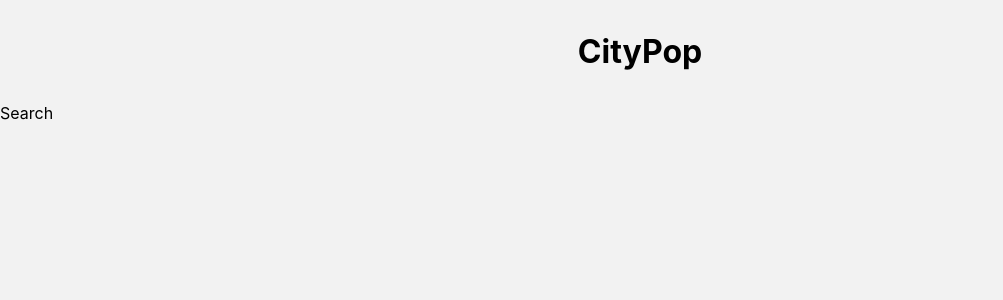
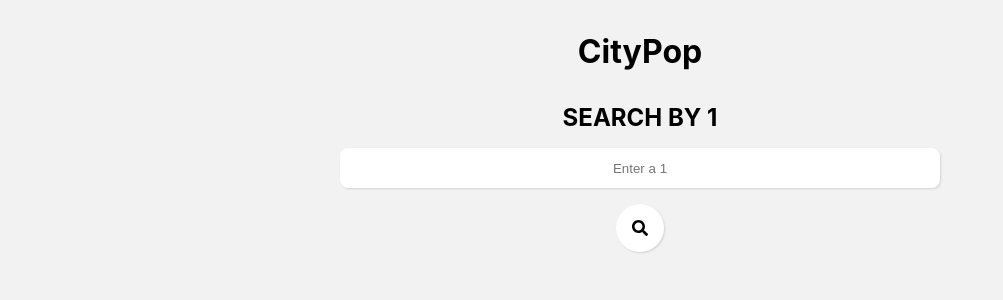
Before and after one commit to obennet/weknowit, a React (Create React App) app in the folder weknowit/: page /search/1 in a window 1280 px wide. Shown: the top 300 px of the page, without its empty margins (0-1003 px from the left). Built offline with nearby package versions, Linux system fonts and the light colour scheme.

Commit message:
created search bar component  with icon

```diff
--- a/weknowit/package.json
+++ b/weknowit/package.json
@@ -12,6 +12,7 @@
     "@types/react-dom": "^17.0.9",
     "react": "^17.0.2",
     "react-dom": "^17.0.2",
+    "react-icons": "^4.2.0",
     "react-router-dom": "^5.3.0",
     "react-scripts": "4.0.3",
     "typescript": "^4.4.2",
--- a/weknowit/src/components/Button/button.css
+++ b/weknowit/src/components/Button/button.css
@@ -7,9 +7,6 @@
     background-color: #FFF;
     border-radius: 8px;
     box-shadow: 1px 1px 2px lightgrey;
-}
-
-.button-container:hover {
     cursor: pointer;
 }
 
--- /dev/null
+++ b/weknowit/src/components/SearchBar/index.tsx
@@ -0,0 +1,42 @@
+import React, {CSSProperties, useState} from "react";
+import "./searchBar.css";
+import { FaSearch } from 'react-icons/fa';
+
+
+interface TextInputProps {
+    placeholder?: string;
+    style?: CSSProperties;
+}
+
+export const SearchBar = ({placeholder, style}: TextInputProps) => {
+
+    const [input, setInput] = useState<string>("");
+
+    const handleKeyDown = (e: { key: string; }) => {
+        if (e.key === 'Enter') {
+            search();
+            setInput("");
+        }
+    }
+
+    const handleOnChange = (e: React.ChangeEvent<HTMLInputElement>) => {
+        setInput(e.target.value)
+    }
+
+    const search = () => {
+        console.log("search");
+    }
+
+    return (
+        <div className={"search-bar-container"}>
+            <input className={"input"} style={style} type={"text"} value={input} onChange={handleOnChange}
+                   placeholder={placeholder} onKeyDown={handleKeyDown}/>
+
+                   <div className={"search-icon-container"} onClick={() => search()}>
+                       <FaSearch />
+                   </div>
+
+
+        </div>
+    )
+}
--- /dev/null
+++ b/weknowit/src/components/SearchBar/searchBar.css
@@ -0,0 +1,33 @@
+.search-bar-container {
+    display: flex;
+    align-items: center;
+    flex-direction: column;
+}
+
+.input {
+    width: 600px;
+    height: 40px;
+    background-color: #FFF;
+    border: 0;
+    border-radius: 8px;
+    box-shadow: 1px 1px 2px lightgrey;
+    outline: none;
+    text-align: center;
+    margin-bottom: 16px;
+}
+
+.search-icon-container {
+    display: flex;
+    align-items: center;
+    justify-content: center;
+    background-color: white;
+    border-radius: 50%;
+    width: 48px;
+    height: 48px;
+    box-shadow: 1px 1px 2px lightgrey;
+    cursor: pointer;
+}
+
+.search-icon-container:active {
+    transform: scale(0.97);
+}
--- a/weknowit/src/pages/Home/index.tsx
+++ b/weknowit/src/pages/Home/index.tsx
@@ -1,7 +1,7 @@
 import React, {useEffect} from "react";
 import "./home.css"
 import {Button} from "../../components/Button";
-import { useHistory } from 'react-router-dom';
+import { useHistory } from "react-router-dom";
 
 interface HomeProps {
     option: "city" | "country";
--- a/weknowit/src/pages/Search/index.tsx
+++ b/weknowit/src/pages/Search/index.tsx
@@ -1,10 +1,20 @@
 import React from "react";
+import { useParams } from "react-router-dom";
 import "./search.css"
+import {SearchBar} from "../../components/SearchBar";
+
+interface SearchProps {
+    option: "city" | "country";
+}
 
 const Search = (): JSX.Element => {
+
+    const { option }: SearchProps = useParams();
+
     return(
-        <div>
-            Search
+        <div className={"search-container"}>
+            <h2>SEARCH BY {option.toUpperCase()}</h2>
+            <SearchBar placeholder={`Enter a ${option}`} style={{marginTop: 16}}/>
         </div>
     )
 }
--- a/weknowit/src/pages/Search/search.css
+++ b/weknowit/src/pages/Search/search.css
@@ -0,0 +1,9 @@
+.search-container {
+    display: flex;
+    flex-direction: column;
+    align-items: center;
+}
+
+.search-container > h2 {
+    text-align: center;
+}
```
Also changed, not shown: 1 other file (tests, documents, lock files or other folders).
